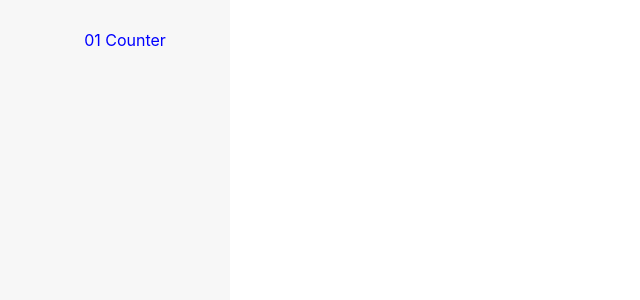
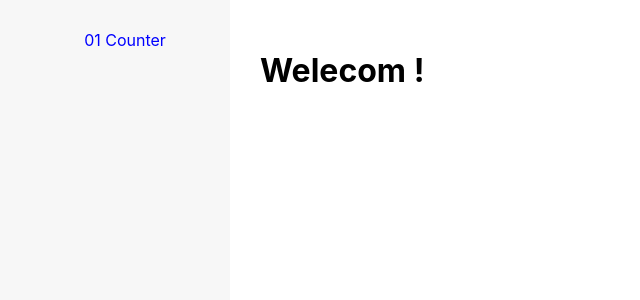
Before and after one commit to Double-Blank/react-side-project, a React app: page / in a window 1280 px wide. Before the commit this address had no page. Shown: the top 300 px of the page, without its empty margins (0-640 px from the left). Built offline with nearby package versions, Linux system fonts and the light colour scheme.

Commit message:
404 page & welcom page

```diff
--- /dev/null
+++ b/src/404/index.js
@@ -0,0 +1,10 @@
+import React from "react";
+
+export default function NotFound() {
+
+  return (
+    <h1>
+      NotFound !
+    </h1>
+  );
+}
--- a/src/App.js
+++ b/src/App.js
@@ -1,6 +1,8 @@
 import { BrowserRouter as Router, Routes, Route, Link } from "react-router-dom";
 import './App.css';
 import './style.css';
+import Welcome from './welcom'
+import NotFound from './404'
 import Counter from './01/count'
 
 const routes = [
@@ -13,7 +15,7 @@ function App() {
       <div className="App">
         <ul className="sider">
           {routes.map(([label]) => (
-            <li>
+            <li key={label}>
               <Link to={`/${label.replace(" ", "/")}`}>{label}</Link>
             </li>
           ))}
@@ -30,6 +32,9 @@ function App() {
                 </Route>
               )
             })}
+            <Route path="/" element={<Welcome></Welcome>}>
+            </Route>
+            <Route path="*" element={<NotFound></NotFound>}></Route>
           </Routes>
         </div>
       </div>
--- /dev/null
+++ b/src/welcom/index.js
@@ -0,0 +1,10 @@
+import React from "react";
+
+export default function Welecom() {
+
+  return (
+    <h1>
+      Welecom !
+    </h1>
+  );
+}
```
